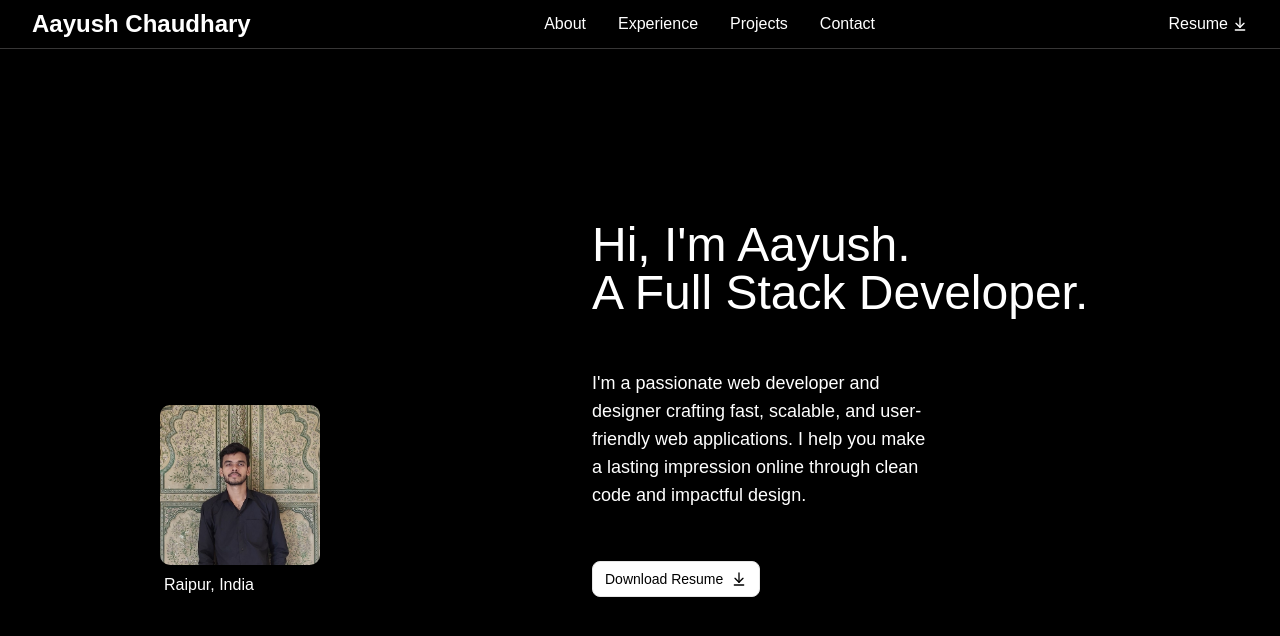
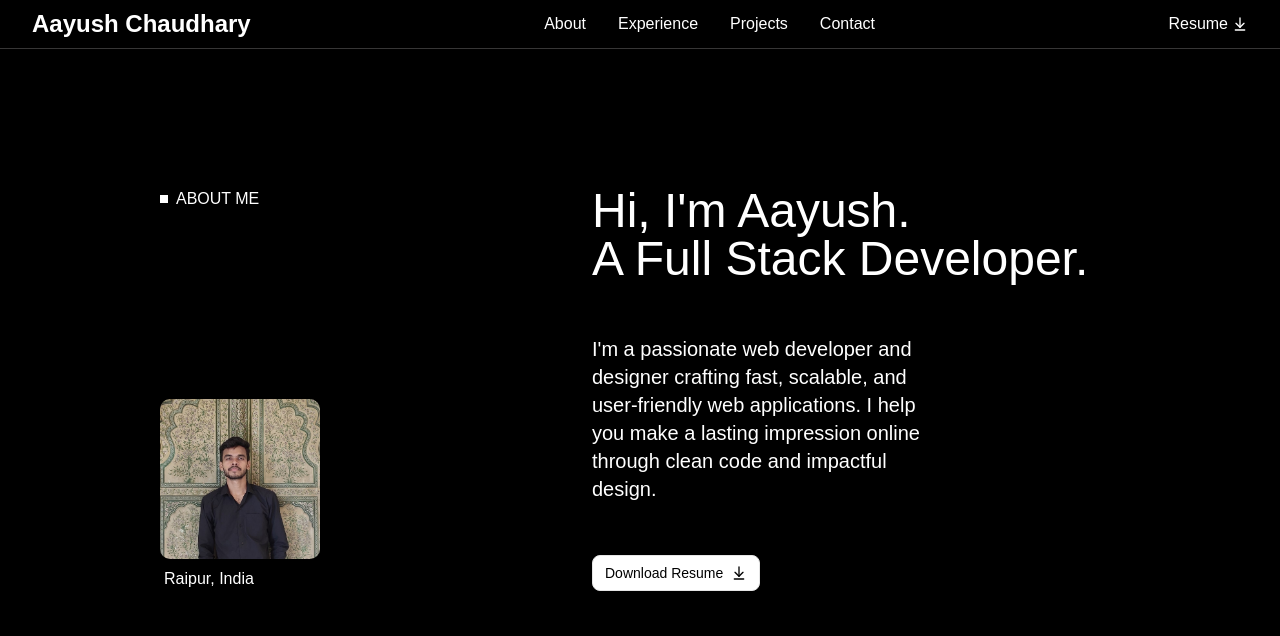
Before and after one commit to aayushcyy/aayushPorfolio, a Next.js app: page / in a window 1280 px wide. Shown: the top 636 px of the page. Built offline with nearby package versions, Linux system fonts and the light colour scheme; a web font is replaced by a local one.

Commit message:
update: ui layout and styling for hero section

```diff
--- a/app/Components/HeroSection.jsx
+++ b/app/Components/HeroSection.jsx
@@ -6,8 +6,13 @@ import { ArrowDownToLine } from "lucide-react";
 
 export default function HeroSection() {
   return (
-    <div className="w-full md:h-[90vh] flex justify-center items-center text-white font-funnel px-40">
+    <div className="w-full md:h-[85vh] flex justify-center items-center text-white font-funnel px-40">
       <div className="md:flex w-full md:justify-between">
+        <div className="flex flex-col gap-2 justify-between">
+          <div className="flex items-center gap-2">
+            <span className="w-2 h-2 bg-white"></span>
+            <p className="uppercase">About me</p>
+          </div>
           <div className="flex flex-col gap-2 justify-end">
             <div>
               <Image
@@ -20,11 +25,12 @@ export default function HeroSection() {
             </div>
             <div className="pl-1">Raipur, India</div>
           </div>
+        </div>
         <div className="w-[55%] h-full flex flex-col items-start gap-13">
           <p className="text-5xl ">
             Hi, I'm Aayush. <br /> A Full Stack Developer.
           </p>
-          <p className="text-lg font-thin w-[65%]">
+          <p className="text-xl font-thin w-[65%]">
             I'm a passionate web developer and designer crafting fast, scalable,
             and user-friendly web applications. I help you make a lasting
             impression online through clean code and impactful design.
```
Lines whose indentation alone changed are shown as unchanged.
